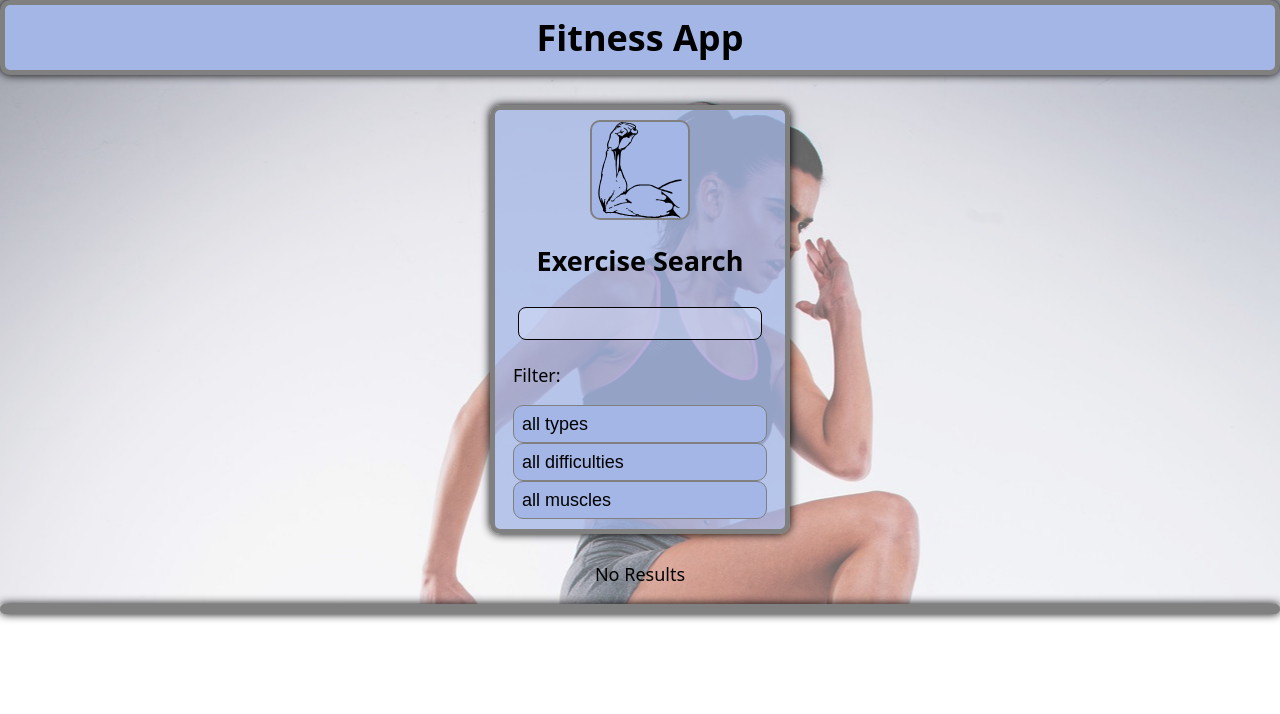
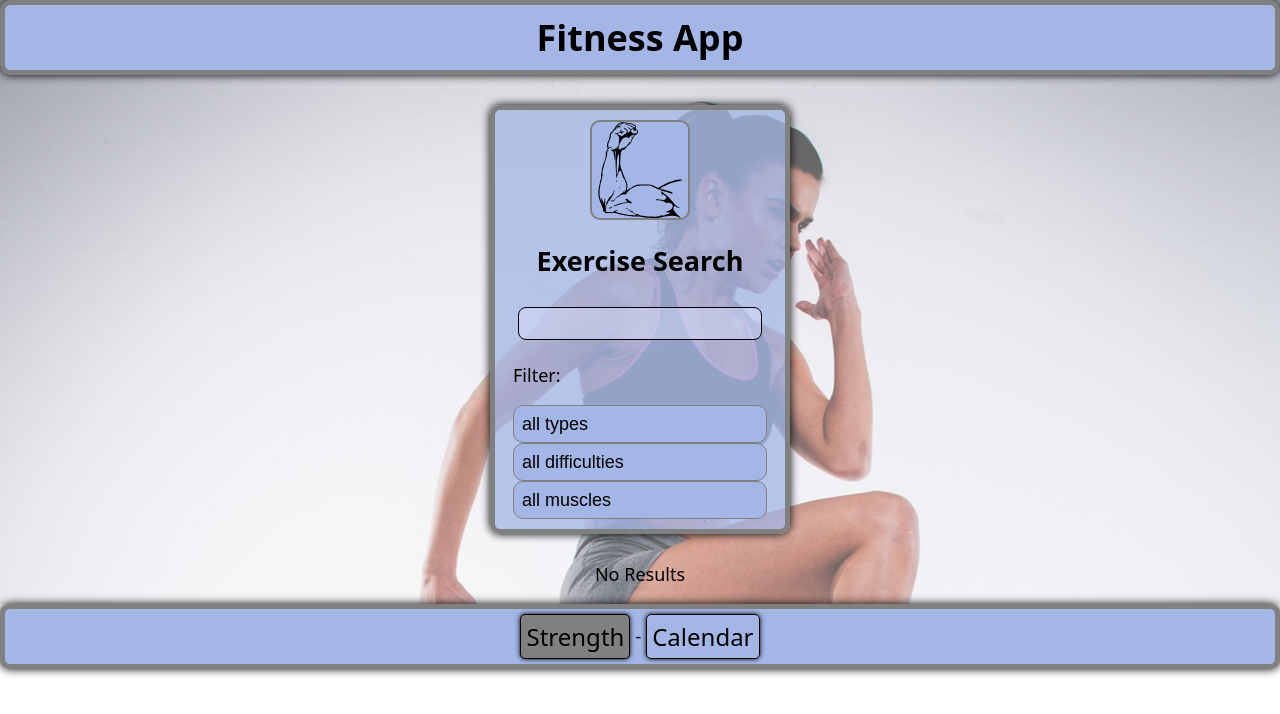
Before and after one commit to lenzloesche/capstone-project, a Next.js app: page /strength in a window 1280 px wide. Shown: the top 714 px of the page. Built offline with nearby package versions, Linux system fonts and the light colour scheme.

Commit message:
make navbar work with styled components and variable selected

```diff
--- a/components/Navigation/index.js
+++ b/components/Navigation/index.js
@@ -1,4 +1,5 @@
 import styled from "styled-components";
+import NavigationLink from "../NavigationLink";
 
 const StyledNavigation = styled.footer`
   background-color: #a3b6e6;
@@ -14,6 +15,22 @@ const StyledNavigation = styled.footer`
   box-shadow: 0 0 10px black;
 `;
 
-export default function Navigation({ children }) {
-  return <StyledNavigation>{children}</StyledNavigation>;
+export default function Navigation({ selected }) {
+  return (
+    <StyledNavigation>
+      <NavigationLink
+        selected={selected === "strength" ? true : false}
+        href="/strength"
+      >
+        Strength
+      </NavigationLink>
+      {" - "}
+      <NavigationLink
+        selected={selected === "calendar" ? true : false}
+        href="/calendar"
+      >
+        Calendar
+      </NavigationLink>
+    </StyledNavigation>
+  );
 }
--- /dev/null
+++ b/components/NavigationLink/index.js
@@ -0,0 +1,25 @@
+import styled from "styled-components";
+
+const StyledNavigationLink = styled.a`
+  color: black;
+  border: 1px solid black;
+  box-shadow: 0 0 5px black;
+  border-radius: 5px;
+  padding: 5px;
+  margin: 5px;
+  font-size: 24px;
+  text-decoration: none;
+  background-color: ${(props) => (props.selected ? "grey" : "")};
+  :hover {
+    color: white;
+    background-color: black;
+  }
+`;
+
+export default function NavigationLink({ children, href, selected }) {
+  return (
+    <StyledNavigationLink selected={selected} href={href}>
+      {children}
+    </StyledNavigationLink>
+  );
+}
--- a/pages/strength.js
+++ b/pages/strength.js
@@ -173,7 +173,7 @@ export default function Strength() {
           })
         )}
       </StrengthContainer>
-      <Navigation></Navigation>
+      <Navigation selected={"strength"} />
     </>
   );
 }
```
Also changed, not shown: pages/calendar.js (+10 -2 lines).
